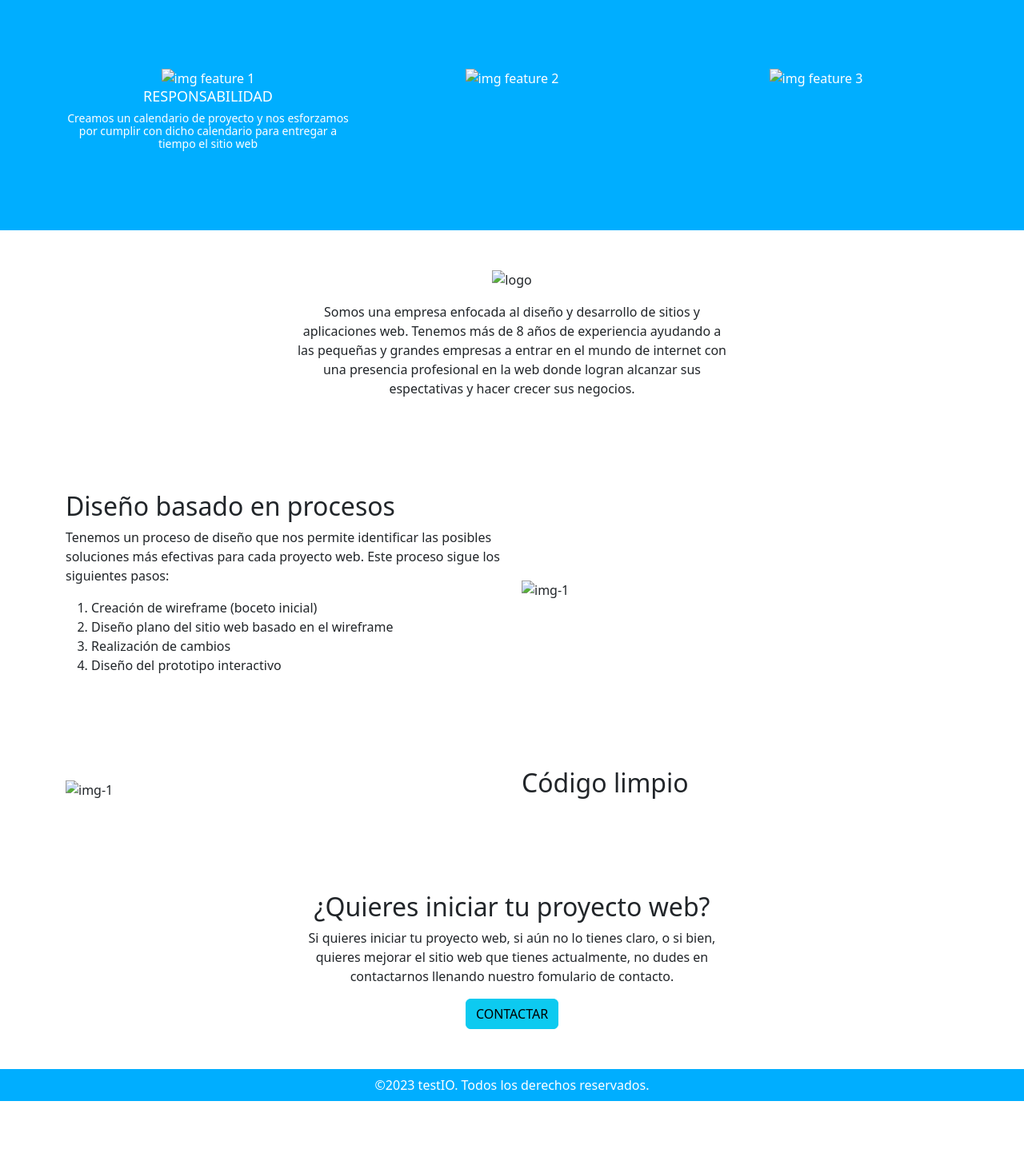
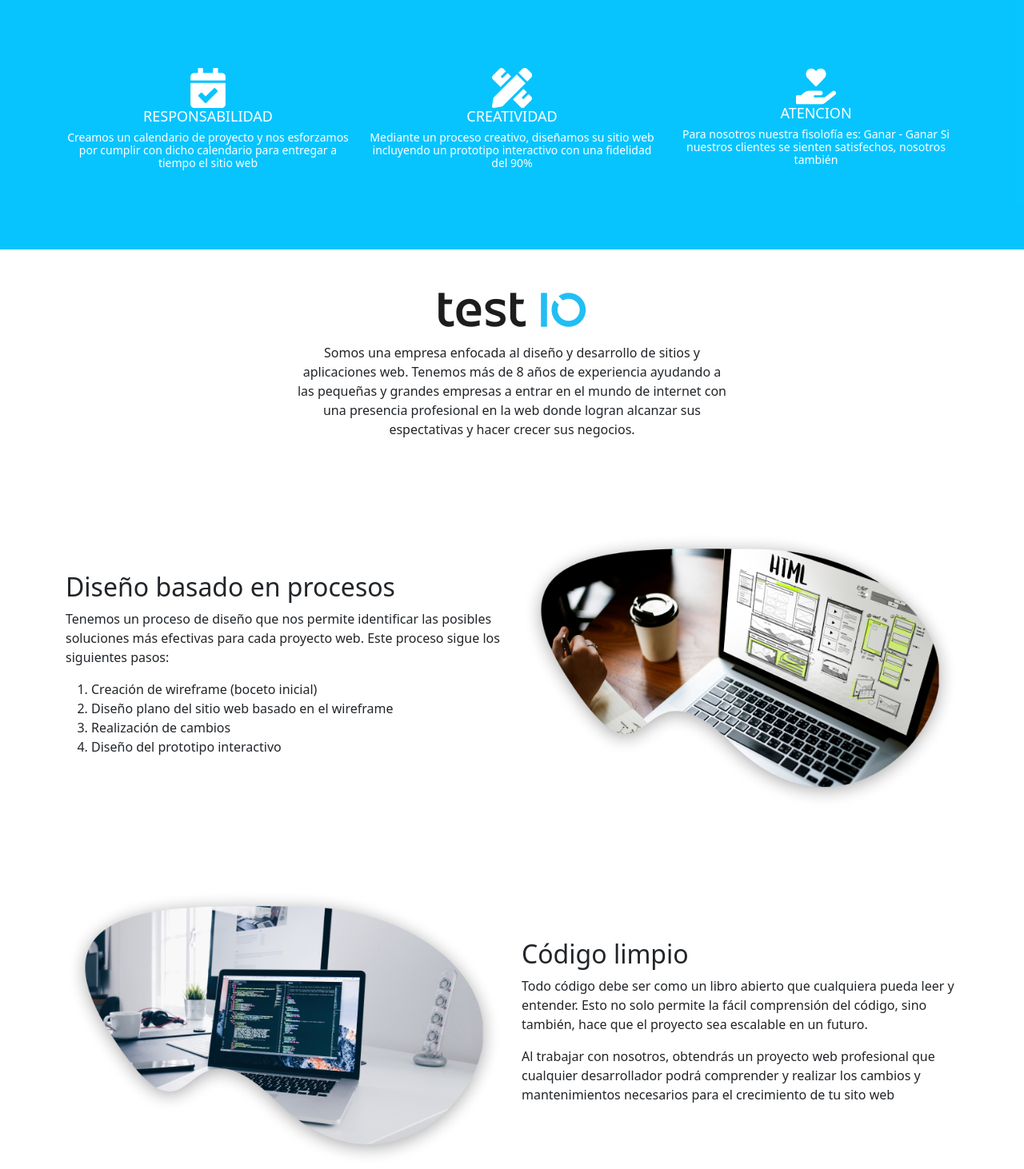
Before and after one commit to apascolo/testio, a plain HTML site: page index.html in a window 1280 px wide. Shown: the part 760-2222 px from the top of the page at 80% size. Before the commit the page ends 2137 px from the top, so only its background shows below. Drawn offline with nearby package versions, Linux system fonts and the light colour scheme.

Commit message:
cambios que hizo adrian

```diff
--- a/estilos.css
+++ b/estilos.css
@@ -16,7 +16,7 @@ section {
 }
 
 #features {
-  background-color: rgb(0, 174, 255);
+  background-color: rgba(0, 195, 255, 0.973);
   color: white;
   padding: 100px 0;
 }
@@ -33,7 +33,7 @@ section {
 }
 
 footer {
-  background-color: rgb(0, 174, 255);
+  background-color: rgba(0, 195, 255, 0.973);
     color: white;
     text-align: center;
     padding: 8px 0;
--- a/index.html
+++ b/index.html
@@ -51,22 +51,31 @@
 			<div class="container">
 				<div class="row">
 					<div class="col-12 col-md-4 text-center mb-3 mb-md-0">
-						<img src="" alt="img feature 1" />
+						<img src="imagenes/img-feature-1.png" alt="img feature 1" />
 						<h4>responsabilidad</h4>
+
 						<p>
 							Creamos un calendario de proyecto y nos esforzamos por cumplir con
 							dicho calendario para entregar a tiempo el sitio web
 						</p>
 					</div>
 					<div class="col-12 col-md-4 text-center mb-3 mb-md-0">
-						<img src="" alt="img feature 2" />
-						<h4></h4>
-						<p></p>
+						<img src="imagenes/img-feature-2.png" alt="img feature 2" />
+						<h4>CREATIVIDAD</h4>
+						<p>Mediante un proceso creativo,
+							diseñamos su sitio web incluyendo un
+							prototipo interactivo con una fidelidad
+							del 90%</p>
 					</div>
 					<div class="col-12 col-md-4 text-center mb-3 mb-md-0">
-						<img src="" alt="img feature 3" />
-						<h4></h4>
-						<p></p>
+						<img src="imagenes/img-feature-3.png" alt="img feature 3" />
+						<h4>ATENCION</h4>
+						<p>Para nosotros nuestra fisolofía es:
+
+							Ganar - Ganar
+
+							Si nuestros clientes se sienten
+							satisfechos, nosotros también</p>
 					</div>
 				</div>
 			</div>
@@ -76,7 +85,7 @@
 			<div class="container">
 				<div class="row justify-content-center">
 					<div class="col-12 col-md-6 text-center">
-						<img src="" alt="logo" class="mb-3" />
+						<img src="imagenes/logo.png" alt="logo" class="mb-3" />
 						<p>
 							Somos una empresa enfocada al diseño y desarrollo de sitios y
 							aplicaciones web. Tenemos más de 8 años de experiencia ayudando a
@@ -107,7 +116,7 @@
 						</ol>
 					</div>
 					<div class="col-12 col-md-6">
-						<img src="" width="100%" alt="img-1" />
+						<img src="imagenes/img-1.png" width="100%" alt="img-1" />
 					</div>
 				</div>
 			</div>
@@ -117,11 +126,18 @@
 			<div class="container">
 				<div class="row align-items-center">
 					<div class="col-12 col-md-6">
-						<img src="" width="100%" alt="img-1" />
+						<img src="imagenes/img-2.png" width="100%" alt="img-1" />
 					</div>
 					<div class="col-12 col-md-6">
 						<h2>Código limpio</h2>
-						<p></p>
+						<p>Todo código debe ser como un libro abierto que cualquiera pueda leer y entender.
+							Esto no solo permite la fácil comprensión del código, sino también, hace que el
+							proyecto sea escalable en un futuro.</p>
+
+						       <p>
+								Al trabajar con nosotros, obtendrás un proyecto web profesional que cualquier
+								desarrollador podrá comprender y realizar los cambios y mantenimientos necesarios
+								para el crecimiento de tu sito web</p>
 					</div>
 				</div>
 			</div>
```
